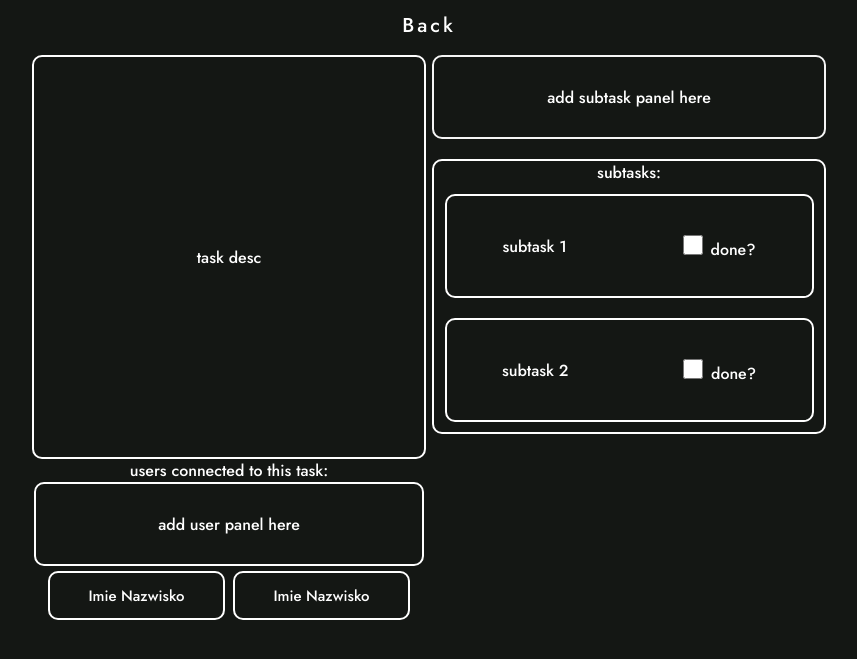
After one commit to SobolewskiWiktor/Projekt-In-ynieria-, a web app: file public/html/taskDetailAdmin.html in a window 1280 px wide. The commit adds this page. Shown: the top 659 px of the page, without its empty margins (211-1068 px from the left). Run offline with its HTML, style and script files only (its server is not run), Linux system fonts and the light colour scheme.

Commit message:
updated files
taskDetailUser - changed few lines

taskDetalAdmin - concept to unify whole site in how it all looks

```diff
--- /dev/null
+++ b/public/css/taskDetailAdmin.css
@@ -0,0 +1,213 @@
+:root{
+	--bgc: #141714;
+	--green: #02CD0A;
+	--dark_green: #009306;
+	background-color: var(--bgc);
+}
+body{
+	margin: 0;
+	padding: 0;
+    font-family: 'Jost', sans-serif;
+    color: white;
+    display: flex;
+    flex-direction: column;
+    justify-content: center;
+    align-items: center;
+}
+a, li{
+    text-decoration: none;
+    color: white;
+    font-size: 20px;
+    list-style: none;
+    letter-spacing: 3px;
+}
+.navbar{
+    width: 100%;
+    height: 50px;
+
+    display: flex;
+    flex-direction: row;
+    justify-content: center;
+    align-items: center;
+}
+.navbar a:hover{
+    color: var(--green);
+    transition: 500ms;
+}
+.content{
+    width: 800px;
+    height: auto;
+
+    display: flex;
+    flex-direction: row;
+    justify-content: center;
+    align-items: top;
+}
+.left {
+    width: 50%;
+    height: auto;
+
+    margin-top: 5px;
+    margin-left: 5px;
+    margin-right: 5px;
+    margin-bottom: 5px;
+
+    display: flex;
+    flex-direction: column;
+    justify-content: top;
+    align-items: center;
+}
+.left .top{
+    width: 100%;
+    min-height: 400px;
+    max-height: auto;
+
+    border: 2px solid white;
+    border-radius: 10px;
+
+    display: flex;
+    flex-direction: column;
+    justify-content: center;
+    align-items: center;
+}
+.left .top:hover{
+    border-color: var(--green);
+    transition: 200ms;
+}
+.left .bottom{
+    width: 100%;
+    height: auto;
+
+    display: flex;
+	flex-direction: row;
+	flex-wrap: wrap;
+	justify-content: center;
+	align-items: center;
+}
+.add_user{
+    width: 100%;
+    height: 80px;
+
+    border: 2px solid white;
+    border-radius: 10px;
+
+    display: flex;
+	flex-direction: row;
+	justify-content: center;
+	align-items: center;
+}
+.add_user:hover{
+    border-color: var(--green);
+    transition: 200ms;
+}
+.user
+{
+	font-size: 15px;
+	text-transform: capitalize;
+	margin-top: 5px;
+	margin-left: 4px;
+	margin-right: 4px;
+	margin-bottom: 5px;
+	color: white;
+	border: 2px solid white;
+	display: flex;
+	flex-direction: row;
+	justify-content: center;
+	align-items: center;
+	border-radius: 10px;
+	width: 173px;
+	height: 45px;
+}
+.user .user_data
+{
+	display: flex;
+	width: 90%;
+	height: 80%;
+	flex-direction: column;
+	justify-content: center;
+	align-items: center;
+	word-break: break-word;
+}
+.user:hover
+{
+	border: 2px solid rgb(69, 255, 193);
+	background-color: rgb(69, 255, 193);
+	color: var(--bgc);
+	font-size: 17px;
+	transition: 200ms;
+}
+.right{
+    width: 50%;
+    height: auto;
+
+    margin-top: 5px;
+    margin-left: 5px;
+    margin-right: 5px;
+    margin-bottom: 5px;
+
+    display: flex;
+    flex-direction: column;
+    justify-content: top;
+    align-items: center;
+}
+.right .top{
+    width: 100%;
+    height: 80px;
+
+    margin-bottom: 10px;
+
+    border: 2px solid whitesmoke;
+    border-radius: 10px;
+
+    display: flex;
+    flex-direction: row;
+    justify-content: center;
+    align-items: center;
+}
+.right .top:hover{
+    border-color: var(--green);
+    transition: 200ms;
+}
+.right .bottom{
+    width: 100%;
+    height: auto;
+
+    margin-top: 10px;
+    margin-bottom: 10px;
+
+    border: 2px solid white;
+    border-radius: 10px;
+
+    display: flex;
+    flex-direction: column;
+    justify-content: center;
+    align-items: center;
+}
+.right .bottom:hover{
+    border-color: var(--green);
+    transition: 200ms;
+}
+.subtask{
+    width: 365px;
+    height: 100px;
+
+    margin-top: 10px;
+    margin-bottom: 10px;
+
+    border: 2px solid white;
+    border-radius: 10px;
+
+    display: flex;
+    flex-direction: row;
+    justify-content: space-around;
+    align-items: center;
+}
+.subtask:hover{
+    border-color: var(--dark_green);
+    transition: 200ms;
+}
+input{
+    accent-color: var(--green);
+	width: 20px;
+	height: 20px;
+}
--- /dev/null
+++ b/public/html/taskDetailAdmin.html
@@ -0,0 +1,69 @@
+<!DOCTYPE html>
+<html>
+    <head>
+    <title>Task Detail Menager</title>
+    <meta charset="UTF-8" />
+    <meta http-equiv="X-UA-Compatible" content="IE=edge" />
+    <meta name="viewport" content="width=device-width, initial-scale=1.0" />
+    <link href="https://fonts.googleapis.com/css2?family=Jost:wght@500&display=swap" rel="stylesheet">
+    <link rel="stylesheet" type="text/css" href="../css/taskDetailAdmin.css" />
+</head>
+<body>
+        <div class="navbar">
+            <a class="option" href="#">
+                Back
+            </a>
+        </div>
+        <div class="content">
+
+            <div class="left">
+                <div class="top">
+                    task desc
+                </div>
+                users connected to this task:
+                <div class="bottom">
+                    <div class="add_user">
+                        add user panel here
+                    </div>
+                    <div class="user">
+                        <div class="user_data">
+                            imie nazwisko
+                        </div>
+                    </div>
+
+                    <div class="user">
+                        <div class="user_data">
+                            imie nazwisko
+                        </div>
+                    </div>
+
+                </div>
+            </div>
+            <div class="right">
+                <div class="top">
+                    add subtask panel here
+                </div>
+                <div class="bottom">
+                    subtasks:
+                    <div class="subtask">
+                        subtask 1
+                        <div class="subtask_checkbox">
+                            <input type="checkbox">
+                            done?
+                        </div>
+                    </div>
+
+                    <div class="subtask">
+                        subtask 2
+                        <div class="subtask_checkbox">
+                            <input type="checkbox">
+                            done?
+                        </div>
+                    </div>
+
+                </div>
+            </div>
+
+        </div>
+</body>
+</html>
--- a/public/html/taskDetailUser.html
+++ b/public/html/taskDetailUser.html
@@ -17,7 +17,7 @@
                     <a href="/loading_usr" class="option">Back</a>
                 </li>
                 <li class="option">
-                    <a href="#">Submit</a>
+                    <a href="#" class="option">Submit</a>
                 </li>
             </nav>
         </div>
@@ -70,6 +70,7 @@
             </div>
         </div>
         <div class="right">
+            subtasks:
             <div class="subtask">
                 <div class="subtask_name">subtask1</div>
                 <div class="subtask_checkbox">
```
Also changed, not shown: public/css/taskDetailUser.css (+14 -14 lines).
